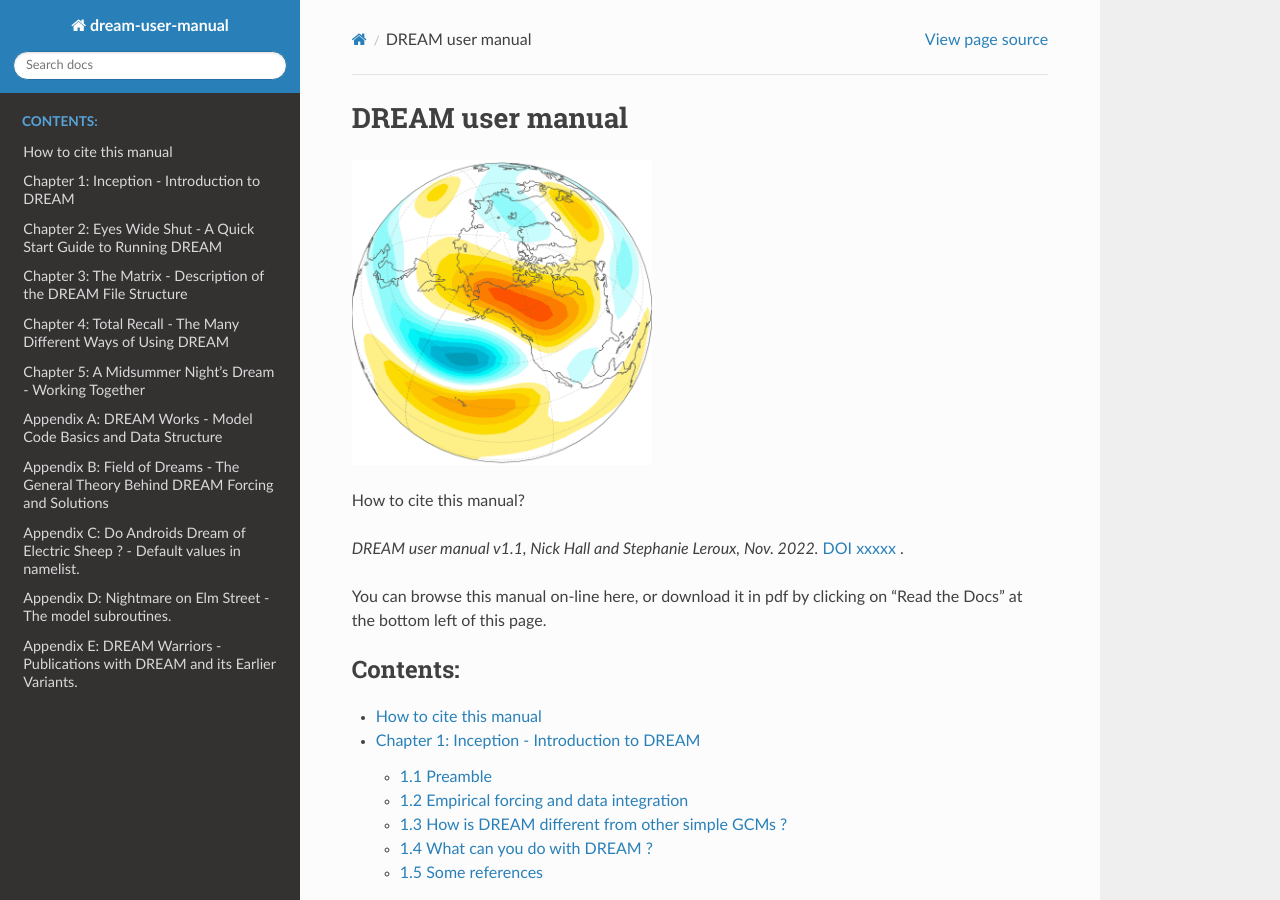
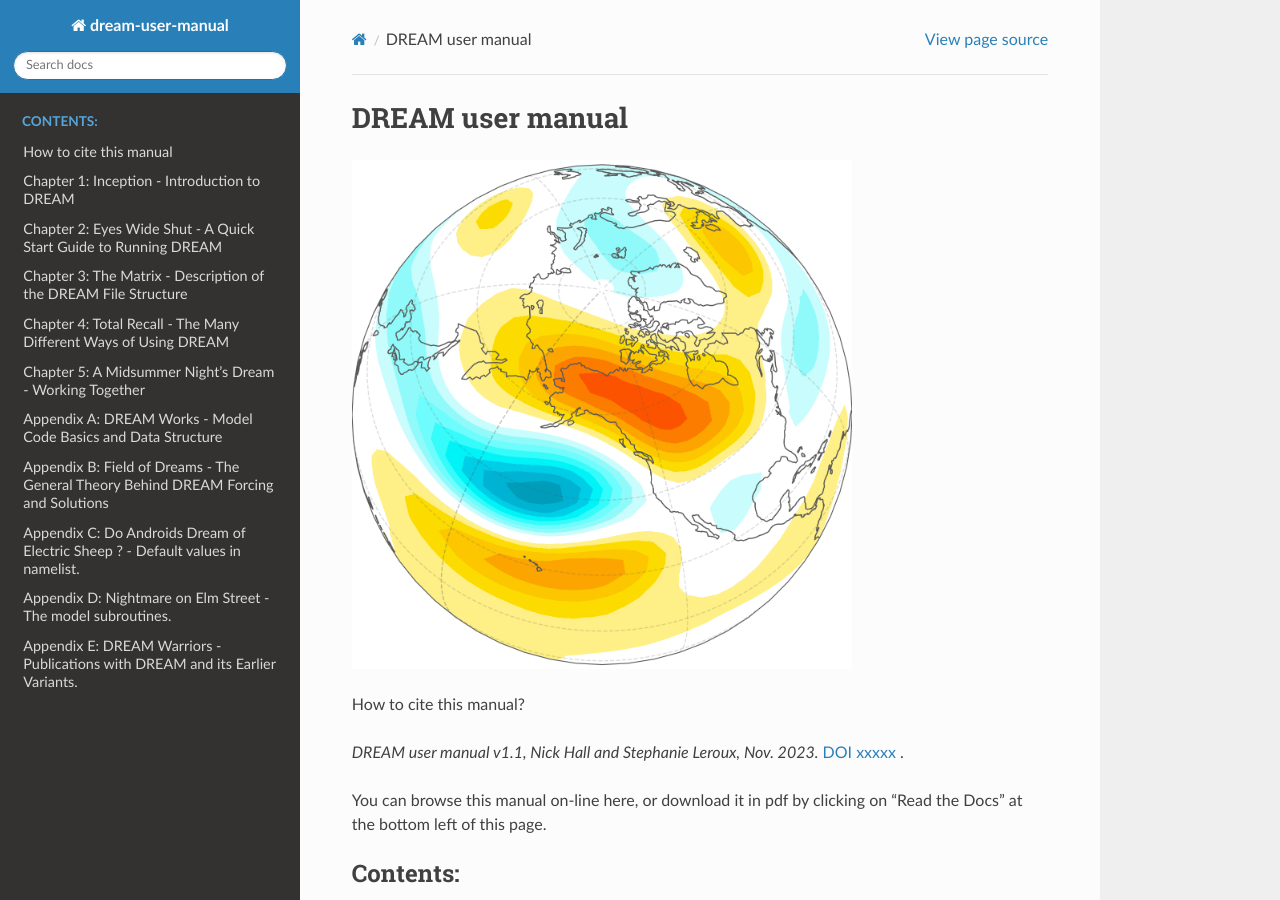
Before and after one commit to dream-gcm/usermanual, a Sphinx documentation site: the page built from source/index.rst, in a window 1280 px wide and 900 px high. Built offline with Sphinx 7.4.7 and the Read the Docs theme 2.0.0, drawn with Linux system fonts in a browser that asks for light colours.

Commit message:
Update index.rst

```diff
--- a/source/index.rst
+++ b/source/index.rst
@@ -6,11 +6,11 @@ DREAM user manual
 ==============================================
 
 .. image:: img/cover.png
-   :width: 300
+   :width: 500
 
 How to cite this manual?
 
-*DREAM user manual v1.1, Nick Hall and Stephanie Leroux, Nov. 2022.* `DOI xxxxx <http://www.doi.org>`_ .
+*DREAM user manual v1.1, Nick Hall and Stephanie Leroux, Nov. 2023.* `DOI xxxxx <http://www.doi.org>`_ .
 
 You can browse this manual on-line here, or download it in pdf by clicking on "Read the Docs" at the bottom left of this page.
 
```
